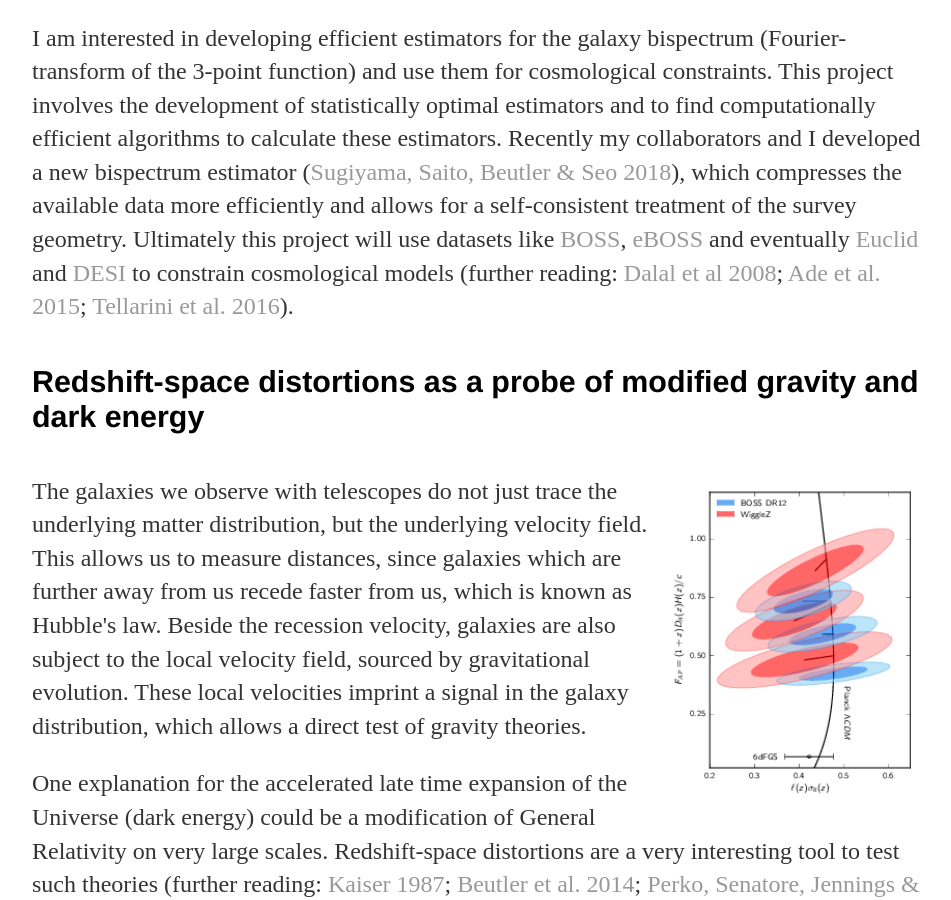
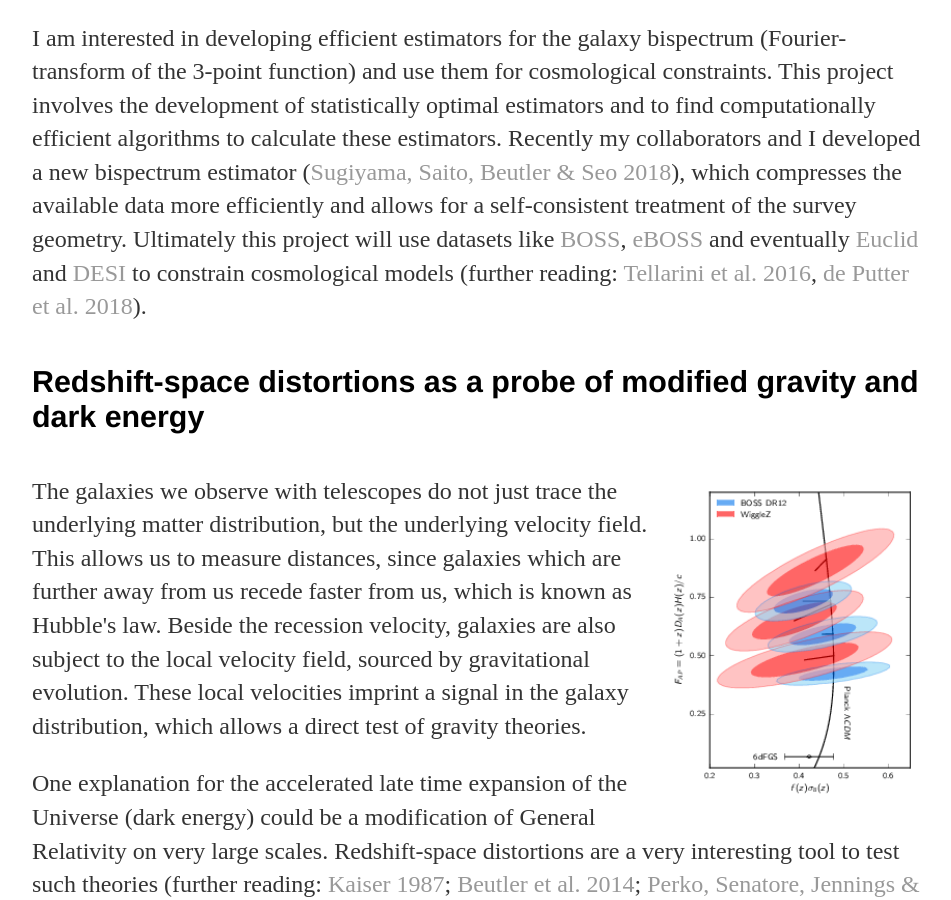
Before and after one commit to fbeutler/fbeutler.github.io, a Jekyll site: the page built from research/projects.html, in a window 1280 px wide and 900 px high, scrolled down 3676 px. Shown: the whole window, without its empty margins (160-1111 px from the left). Built offline with Jekyll 4.4.1, drawn with Linux system fonts in a browser that asks for light colours.

Commit message:
Update projects.html

```diff
--- a/research/projects.html
+++ b/research/projects.html
@@ -113,8 +113,9 @@ pattern. Therefore by statistically analyzing the matter distribution in the Uni
       href="http://www.sdss3.org/surveys/boss.php" target="_blank">BOSS</a>, <a href="http://www.sdss.org/surveys/eboss/" target="_blank">
       eBOSS</a> and eventually
       <a href="https://www.euclid-ec.org/" targey="_blank">Euclid</a> and <a href="http://desi.lbl.gov/" target="_blank">DESI</a>
-      to constrain cosmological models (further reading: <a href="https://arxiv.org/abs/0710.4560v3" target="_blank">Dalal et al 2008</a>; <a href="https://arxiv.org/abs/1502.01592" target="_blank">Ade et al. 2015</a>;
-      <a href="https://arxiv.org/abs/1603.06814v2" target="_blank">Tellarini et al. 2016</a>).
+      to constrain cosmological models (further reading:
+      <a href="https://arxiv.org/abs/1603.06814v2" target="_blank">Tellarini et al. 2016</a>,
+      <a href="https://arxiv.org/abs/1802.06762" target="_blank">de Putter et al. 2018</a>).
     </p>
   </div>
 
```
